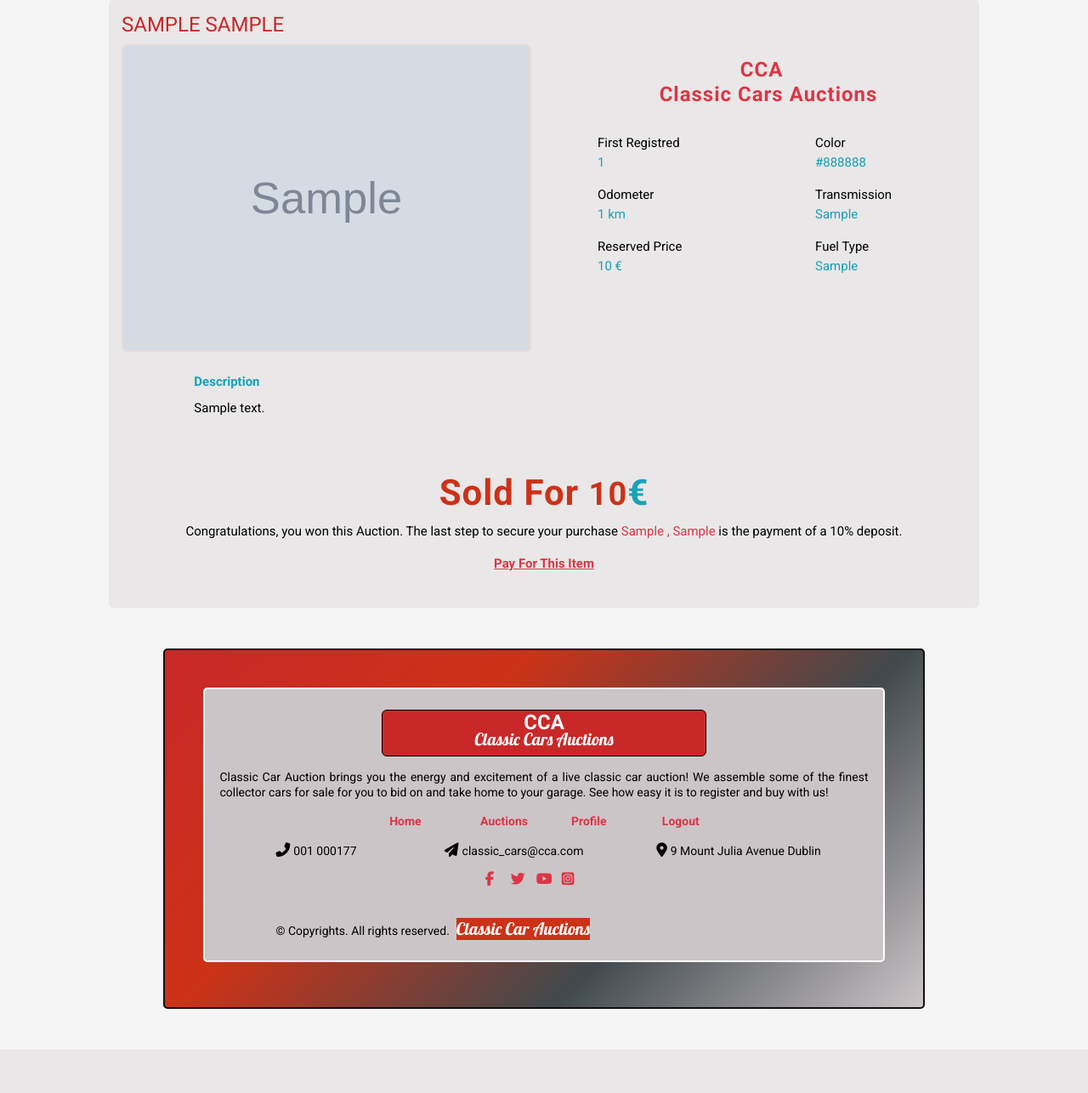
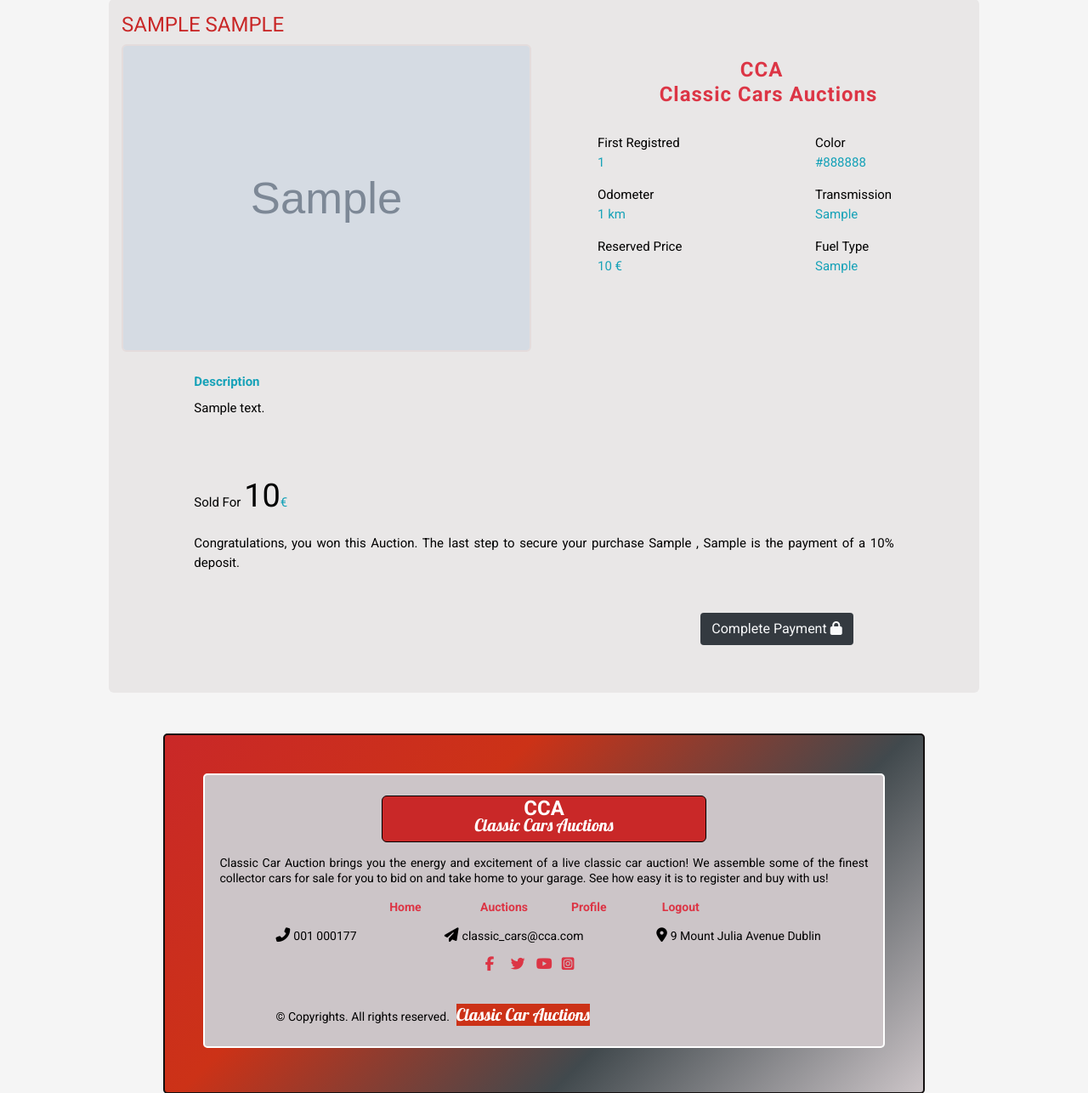
Before and after one commit to Code-Institute-Submissions/classic_cars_auctions, a Django app: page /auctions/auction_detail/1 in a window 1280 px wide. Shown: the part 198-1484 px from the top of the page at 85% size. Before the commit the page ends 1433 px from the top, so only its background shows below. Run offline with Django 3.2, Linux system fonts and the light colour scheme; a user stored in the database is signed in; tables that the repository leaves empty hold one stand-in row (values such as "Sample post"); grey boxes marked "Sample" are stand-in pictures; some libraries are stand-ins or nearby versions.

Commit message:
moved payment link and sold divs  from auction_detail template to includes

```diff
--- a/auctions/templates/auctions/auction_detail.html
+++ b/auctions/templates/auctions/auction_detail.html
@@ -47,24 +47,26 @@
           </div>
         </div>
       </div>
-      <div class="col col-10 offset-1">
+      <div id="car-description1" class="col col-10 offset-1">
         <p class="text-info mb-0 mt-4 mb-2 font-weight-bold">Description</p>
         <p class="text-justify">{{ car.description }}</p>
+
       </div>
     </div>
     <div class="bidding-panel pb-4">
       {% if highest_bid_obj.winnerBid %}
-      <div class="col col-10 col-sm-6  offset-1 offset-sm-3 item-sold text-center">
-        <h1 class="header text-capitalize">sold for <span class="price">{{ highest_bid_obj.amount }}</span><span class="text-info">€</span></h1>
-      </div>
-      <div class="text-center mx-5">
-        {% if user.is_authenticated %}
-        {% if request.user.id == highest_bid_obj.user.id %}
-        <p>Congratulations, you won this Auction. The last step to secure your purchase <span class="text-danger text-capitalize">{{ car.make }} , {{ car.model }}</span>  is the payment of a 10% deposit.</p>
-        <p><a class="text-danger font-weight-bold payment_link" href="{% url 'get_payment' %}">Pay For This Item</a></p>
-        {% endif %}
-        {% endif %}
-      </div>
+
+          {% include 'includes/auction_detail/sold.html' %}
+
+      {% if user.is_authenticated and not existing_payment %}
+
+      {% if request.user.id == highest_bid_obj.user.id %}
+
+          {% include 'includes/auction_detail/payment_link.html' %}
+
+      {% endif %}
+      {% endif %}
+
       {% else %}
       <h3 class="header text-center text-info">Bidding Panel</h3>
       <div class="row">
--- /dev/null
+++ b/templates/includes/auction_detail/payment_link.html
@@ -0,0 +1,9 @@
+<div class="col col-10 offset-1">
+<p class="text-justify">Congratulations, you won this Auction. The last step to secure your purchase <span
+        class="text-capitalize">{{ car.make }} , {{ car.model }}</span> is the payment of a 10% deposit.</p>
+<div class="text-right mt-5 mb-3 mr-5">
+    <a class="btn bg-dark mb-3" href="{% url 'get_payment' %}"><span class="text-light">Complete Payment</span>
+        <span class="icon text-light">
+          <i class="fas fa-lock"></i></a>
+</div>
+</div>
--- /dev/null
+++ b/templates/includes/auction_detail/sold.html
@@ -0,0 +1,3 @@
+<div class="col col-10 offset-1 item-sold">
+    <p class="text-capitalize">sold for <span class="price">{{ highest_bid_obj.amount }}</span><span class="text-info">€</span></p>
+  </div>
```
